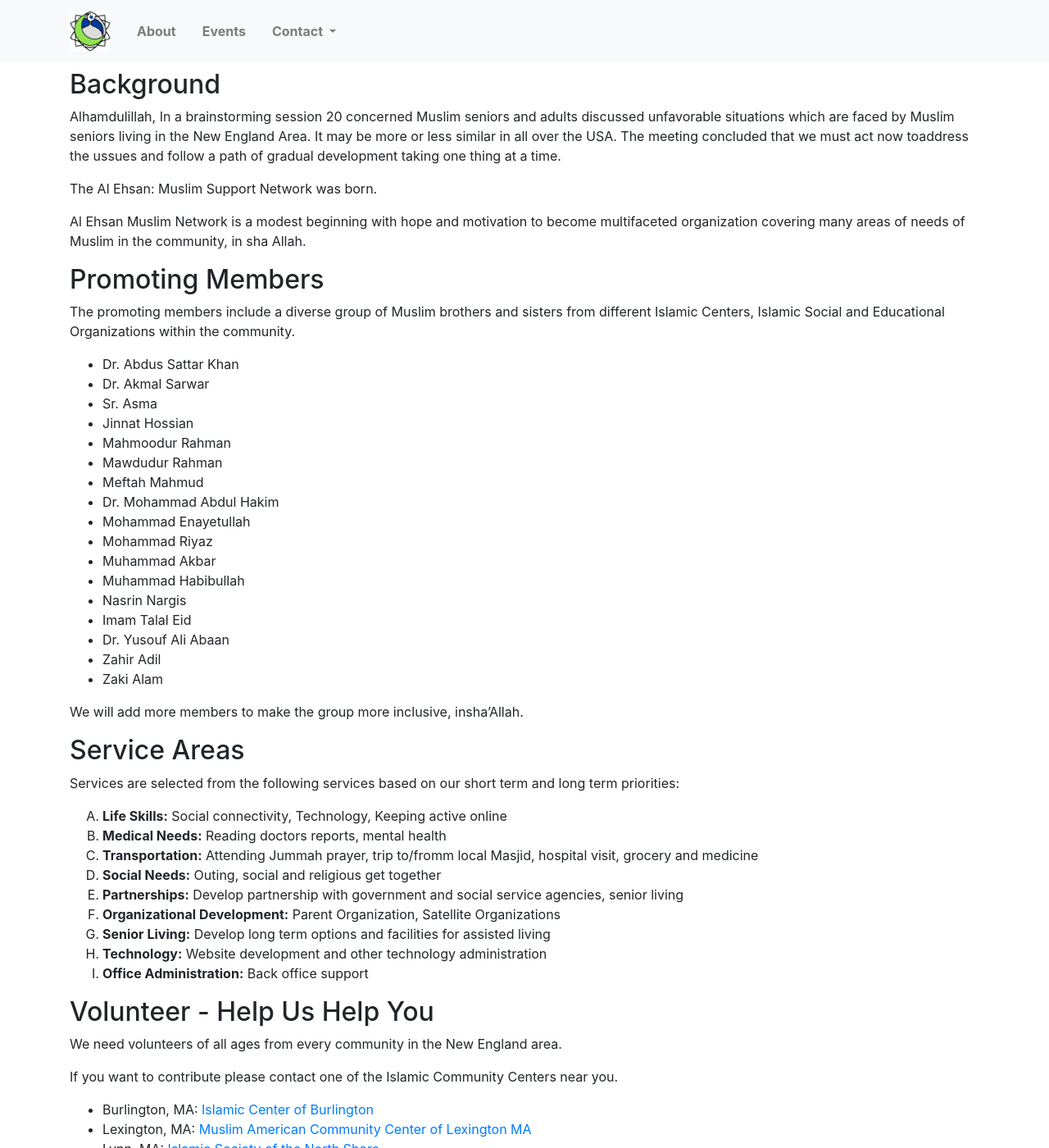
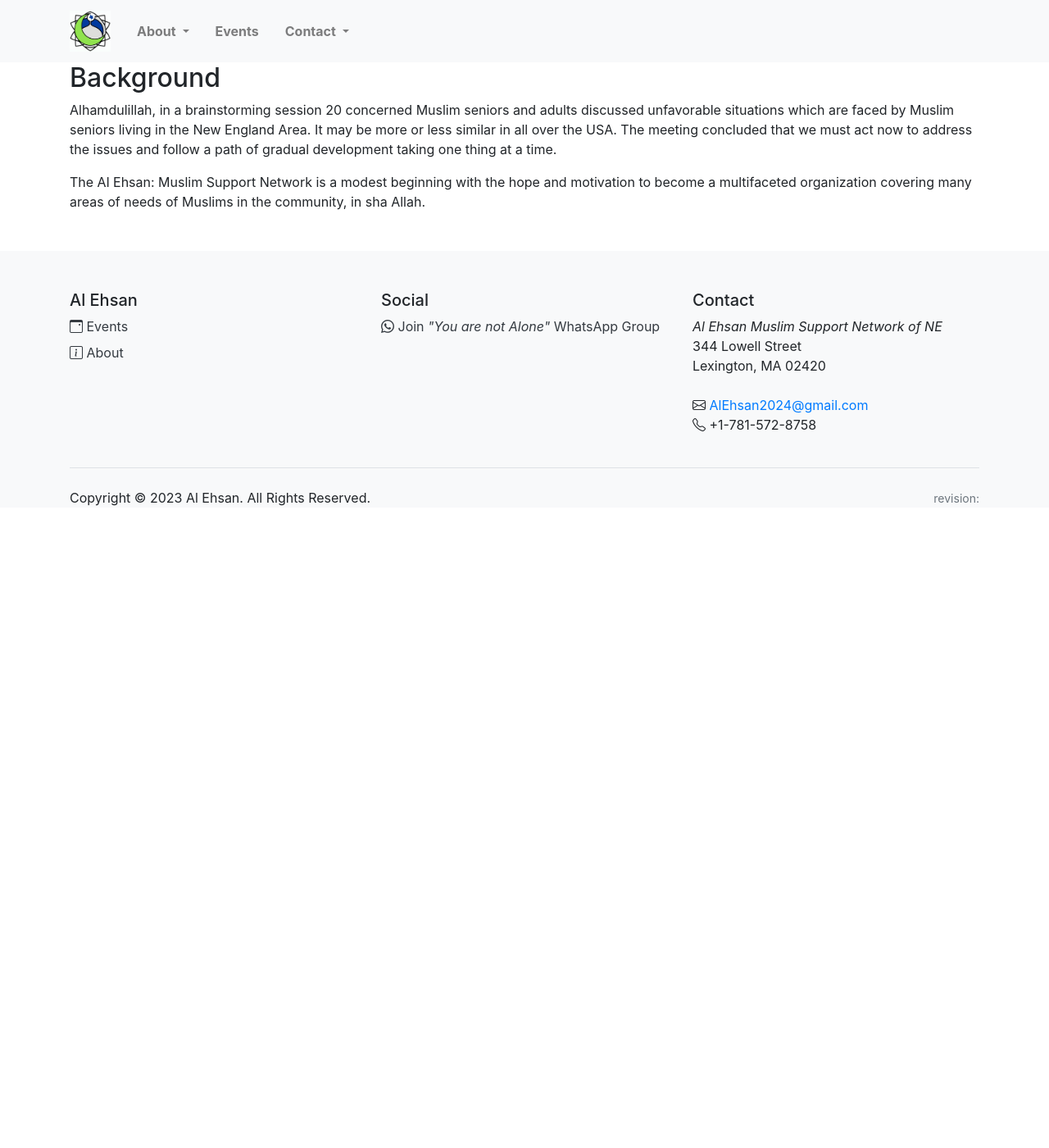
Before and after one commit to zalam003/al-ehsaan, a Jekyll site: the page built from index.md, in a window 1280 px wide and 1400 px high. Shown: the whole window at 82% size. Built offline with Jekyll 4.4.1, drawn with Linux system fonts in a browser that asks for light colours; nearby versions of some CDN libraries; some of the changed text lies outside the part shown.

Commit message:
update site layout

```diff
--- a/Gemfile
+++ b/Gemfile
@@ -7,9 +7,9 @@
 #
 # This will help ensure the proper Jekyll version is running.
 # Happy Jekylling!
-gem "jekyll", "~> 4.3.1"
+gem "jekyll", "~> 4.3.2"
 # This is the default theme for new Jekyll sites. You may change this to anything you like.
-gem "minima", "~> 2.5"
+gem 'minima', '~> 2.5', '>= 2.5.1'
 # If you want to use GitHub Pages, remove the "gem "jekyll"" above and
 # uncomment the line below. To upgrade, run `bundle update github-pages`.
 # gem "github-pages", group: :jekyll_plugins
--- a/index.md
+++ b/index.md
@@ -1,66 +1,8 @@
 ---
-# Feel free to add content and custom Front Matter to this file.
-# To modify the layout, see https://jekyllrb.com/docs/themes/#overriding-theme-defaults
-
-layout: page
+layout: default
 ---
 
 ## Background
-Alhamdulillah, In a brainstorming session 20 concerned Muslim seniors and  adults discussed  unfavorable situations which are faced by Muslim seniors living  in the New England Area. It may be more or less similar in all over the USA. The meeting concluded that we must act now toaddress the ussues  and follow a path of gradual development taking one thing at a time.
+Alhamdulillah, in a brainstorming session 20 concerned Muslim seniors and adults discussed unfavorable situations which are faced by Muslim seniors living in the New England Area. It may be more or less similar in all over the USA. The meeting concluded that we must act now to address the issues and follow a path of gradual development taking one thing at a time.
 
-The Al Ehsan: Muslim Support Network was born.
-
-Al Ehsan Muslim Network is a modest beginning with hope and motivation to become multifaceted organization covering many areas of needs of Muslim in the community, in sha Allah.
-
-## Promoting Members
-The promoting members include a diverse group of Muslim brothers and sisters from different Islamic Centers, Islamic Social and Educational Organizations within the community.
-
-- Dr. Abdus Sattar Khan
-- Dr. Akmal Sarwar
-- Sr. Asma
-- Jinnat Hossian
-- Mahmoodur Rahman
-- Mawdudur Rahman
-- Meftah Mahmud
-- Dr. Mohammad Abdul Hakim
-- Mohammad Enayetullah
-- Mohammad Riyaz
-- Muhammad Akbar
-- Muhammad Habibullah
-- Nasrin Nargis
-- Imam Talal Eid
-- Dr. Yusouf Ali Abaan
-- Zahir Adil
-- Zaki Alam
-
-We will add more members to make the group more inclusive, insha'Allah.
-
-## Service Areas
-Services are selected from the following services based on our short term and long term priorities:
-
-<ol type="A">
-    <li><b>Life Skills:</b> Social connectivity, Technology, Keeping active online</li>
-    <li><b>Medical Needs:</b> Reading doctors reports, mental health</li>
-    <li><b>Transportation:</b> Attending Jummah prayer, trip to/fromm local Masjid, hospital visit, grocery and medicine</li>
-    <li><b>Social Needs:</b> Outing, social and religious get together</li>
-    <li><b>Partnerships:</b> Develop partnership with government and social service agencies, senior living</li>
-    <li><b>Organizational Development:</b> Parent Organization, Satellite Organizations</li>
-    <li><b>Senior Living:</b> Develop long term options and facilities for assisted living</li>
-    <li><b>Technology:</b> Website development and other technology administration</li>
-    <li><b>Office Administration:</b> Back office support</li>
-</ol>
-
-## Volunteer - Help Us Help You
-We need volunteers of all ages from every community in the New England area.
-
-If you want to contribute please contact one of the Islamic Community Centers near you.
-
-- Burlington, MA: [Islamic Center of Burlington](https://icburlington.org/contact/)
-- Lexington, MA: [Muslim American Community Center of Lexington MA](https://www.macclm.info/contact)
-- Lynn, MA: [Islamic Society of the North Shore](https://isnslynn.org/#)
-- Lowell, MA: [Islamic Society of Greater Lowell](https://www.isgl.org/isgl-contact-info-directions/)
-- Malden, MA: [Malden Islamic Center](https://maldenislamiccenter.com/contact-us/)
-- Roxbury, MA: [Islamic Society of Boston](https://isbcc.org/contact-us/)
-- Sharon/Quincy, MA: [Islamic Center of New England](https://icne.net/)
-- Waltham, MA: [Waltham Islamic Society](http://walthamislamicsociety.org/contact.php)
-- Wayland, MA: [Islamic Center of Boston, Wayland](https://icbwayland.org/contact.html)
+The Al Ehsan: Muslim Support Network is a modest beginning with the hope and motivation to become a multifaceted organization covering many areas of needs of Muslims in the community, in sha Allah.
```
Also changed, not shown: _data/top-navigation.yml (+7 -2 lines), about.md (+2 -2 lines), contact.md (+2 -2 lines), events.md (+1 -1 lines), founders.md (added, +25 -0 lines), partnership.md (added, +19 -0 lines), salellite-center.md (added, +8 -0 lines), sendgrid.md (+1 -1 lines), services.md (added, +7 -0 lines), volunteer.md (added, +25 -0 lines), Gemfile.lock, README.md (added), assets/images/android-chrome-192x192.png (added), assets/images/android-chrome-512x512.png (added), 4 more files.
